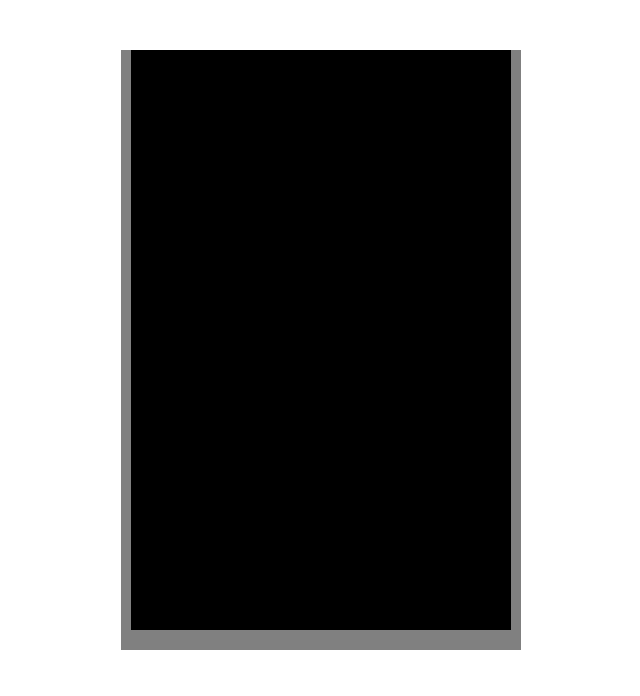
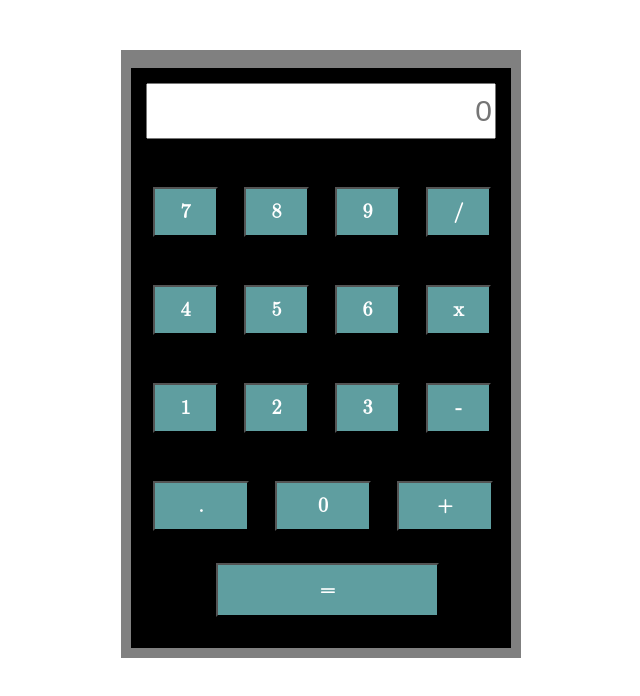
Before and after one commit to Anshif-Niju/Sample-Calculator, a plain HTML site: page Index.html in a window 1280 px wide. Shown: the whole page, without its empty margins (287-927 px from the left). Drawn offline with Linux system fonts and the light colour scheme.

Commit message:
UI Completed

```diff
--- a/Index.html
+++ b/Index.html
@@ -11,14 +11,42 @@
     <div class="main-body">
         <div class="calc">
             <div class="inner-body">
-                <div>
+                <div class="output">
+                    <input id="out" type="text" placeholder="0" class="screen">
+                </div>
+
+                <div class="buttons">
+                    <div class="row">
+                        <button onclick="click(7)" class="btn">7</button>
+                        <button onclick="click(8)" class="btn">8</button>
+                        <button onclick="click(9)" class="btn">9</button>
+                        <button onclick="click('/')" class="btn">/</button>
 
 
+                    </div>
+                    <div class="row">
+                        <button onclick="click(4)" class="btn">4</button>
+                        <button onclick="click(5)" class="btn">5</button>
+                        <button onclick="click(6)" class="btn">6</button>
+                        <button onclick="click('*')" class="btn">x</button>
 
+                    </div>
+                    <div class="row">
+                        <button onclick="click(1)" class="btn">1</button>
+                        <button onclick="click(2)" class="btn">2</button>
+                        <button onclick="click(3)" class="btn">3</button>
+                        <button onclick="click('-')" class="btn">-</button>
 
-                </div>
+                    </div>
+                    <div class="row">
 
-                <div>
+                        <button onclick="click('.')" class="btn align">.</button>
+                        <button onclick="click(0)" class="btn align">0</button>
+                        <button onclick="click('+')" class="btn align">+</button>
+                    </div>
+                    <div class="row">
+                        <button onclick="click('=')" class="btn equalto">=</button>
+                    </div>
 
 
 
--- a/script.js
+++ b/script.js
@@ -0,0 +1,11 @@
+function click(a)
+{
+out=a
+document.getElementById('out').innerHTML()
+
+
+
+
+
+
+}
--- a/style.css
+++ b/style.css
@@ -11,19 +11,51 @@
     background: gray;
     margin-left: 400px;
     margin-top: 50px;
+    padding-top: 8px;
 
 
 
 }
 
 .inner-body{
-    margin-top: 20px;
-    margin-left: 10px;
+    margin: 10px;
     width: 380px;
     height: 580px;
     background: black;
 
-
-
+}
+.screen{
+    width: 90%;
+    margin-left: 15px;
+    height: 50px;
+    margin-top: 15px;
+    font-size: 30px;
+    pointer-events: none;
+    text-align: right;
+}
+.btn
+{
+width: 65px;
+height: 50px;
+margin-left: 22px;
+background: cadetblue;
+color: white;
+font-size: 20px;
+font-family: math;
+font-weight: bolder;
+margin-top: 48px;
 
 }
+
+.align
+{
+    width: 96px;
+
+}
+.equalto
+{
+    width: 223px;
+    height: 54px;
+    margin-left: 85px;
+    margin-top: 32px;
+}
```
